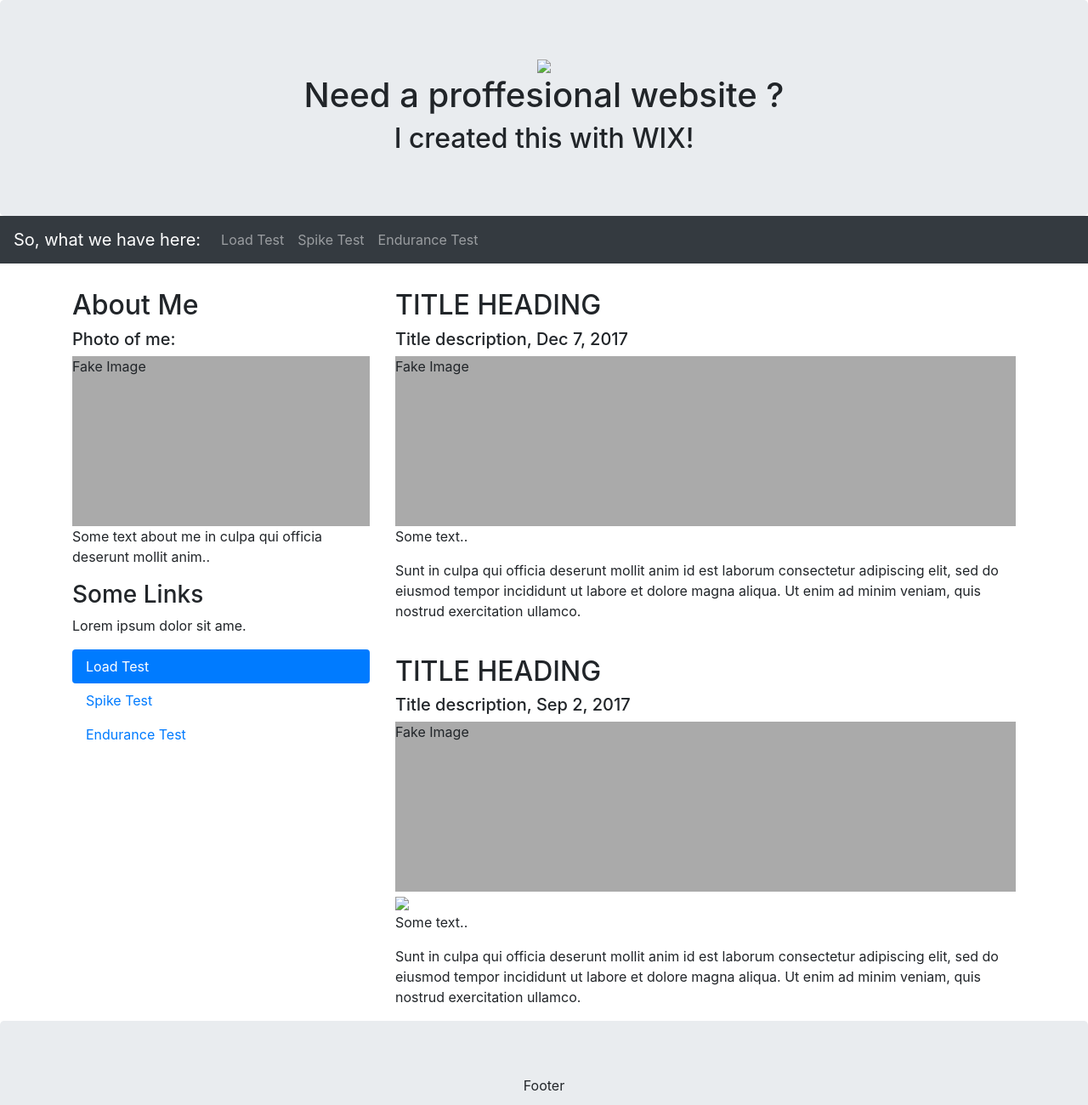
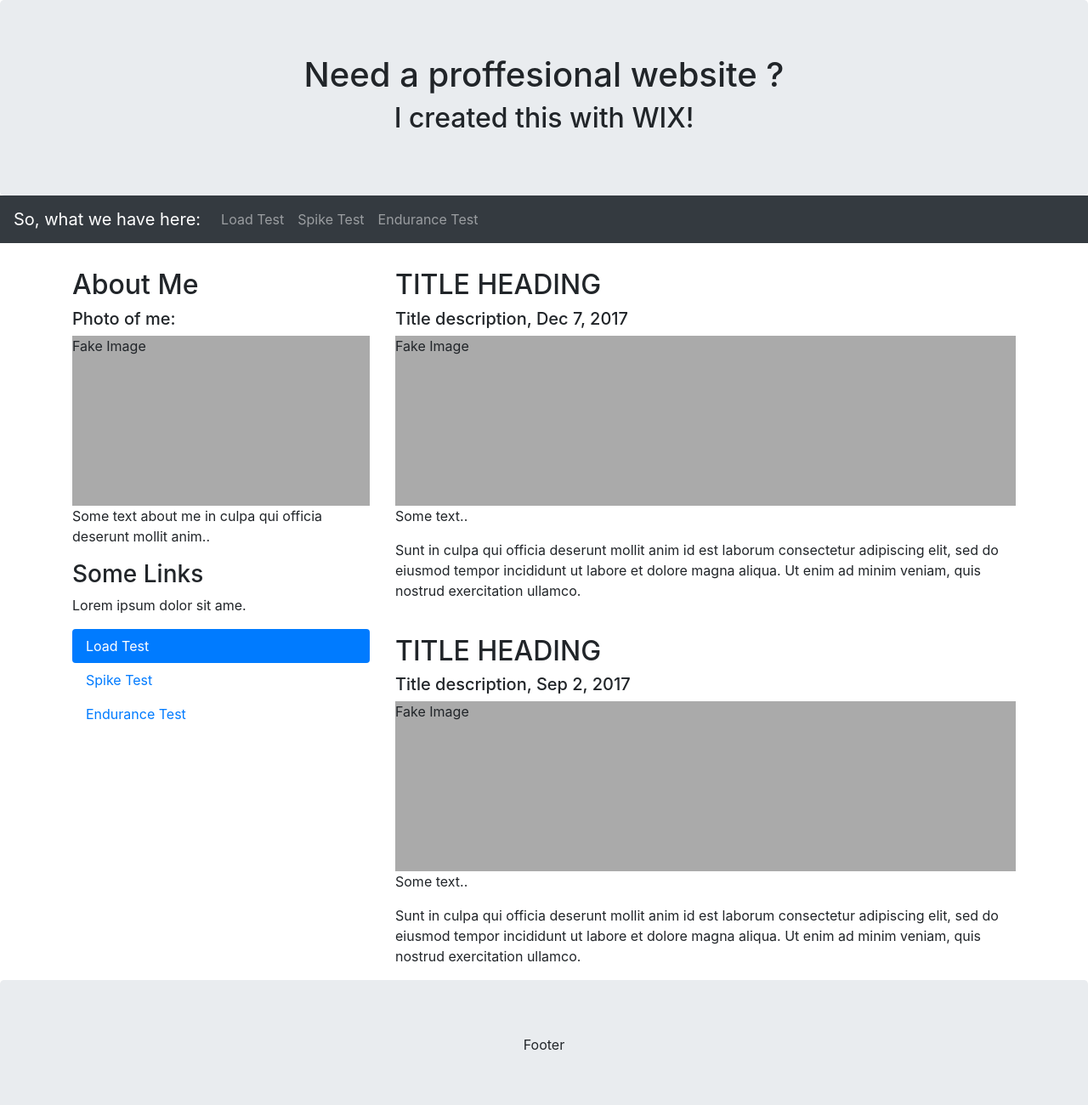
Before and after one commit to Legkoduh/Legkoduh, a plain HTML site: page index.html in a window 1280 px wide. Shown: the top 1300 px of the page at 85% size. Drawn offline with nearby package versions, Linux system fonts and the light colour scheme.

Commit message:
Update index.html

```diff
--- a/index.html
+++ b/index.html
@@ -18,7 +18,6 @@
 <body>
 
 <div class="jumbotron text-center" style="margin-bottom:0">
-  <img src="Like.jpg"</img>
   <h1>Need a proffesional website ?</h1>
   <h2>I created this with WIX!</h2>
 </div>
@@ -75,7 +74,6 @@
       <h2>TITLE HEADING</h2>
       <h5>Title description, Sep 2, 2017</h5>
       <div class="fakeimg">Fake Image</div>
-      <img src="Джонни-Мнемоник2.jpg"</img>
       <p>Some text..</p>
       <p>Sunt in culpa qui officia deserunt mollit anim id est laborum consectetur adipiscing elit, sed do eiusmod tempor incididunt ut labore et dolore magna aliqua. Ut enim ad minim veniam, quis nostrud exercitation ullamco.</p>
     </div>
```
